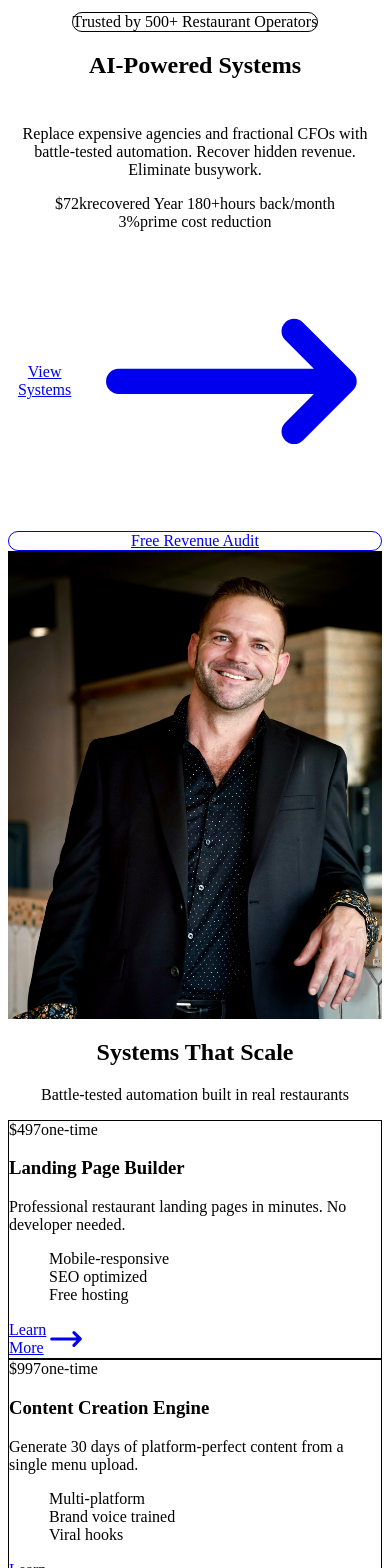
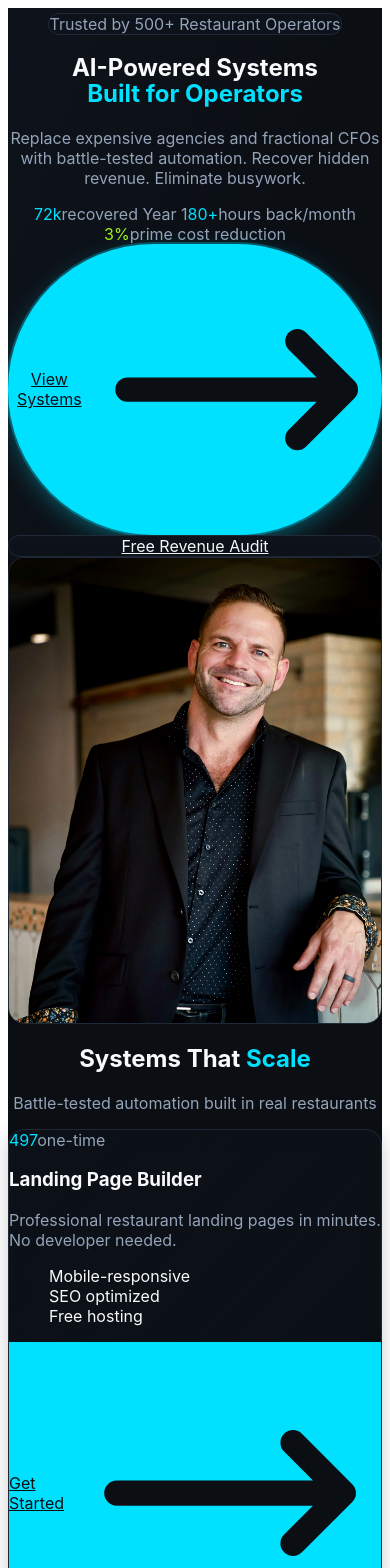
Before and after one commit to TheDrunkZebra/ai-restaurant-guy, a React (Vite) app: page / in a window 390 px wide. Shown: the top 1568 px of the page. Built offline with nearby package versions, Linux system fonts and the light colour scheme.

Commit message:
Recreate original design with #0B0F14, #00E0FF, #9EF01A color scheme - Restore glassmorphism, glow effects, and original styling

```diff
--- a/src/App.jsx
+++ b/src/App.jsx
@@ -10,7 +10,7 @@ import RevenueRecoveryAudit from './RevenueRecoveryAudit';
  */
 function App() {
   return (
-    <div className="min-h-screen bg-slate-950 text-white">
+    <div className="min-h-screen bg-[#0B0F14] text-[#F8FAFC]" style={{ fontFamily: 'Inter, system-ui, sans-serif' }}>
       {/* Hero Section */}
       <HeroSection />
 
@@ -23,10 +23,10 @@ function App() {
       {/* Lead Capture */}
       <RevenueRecoveryAudit />
 
-      {/* Minimal Footer */}
-      <footer className="py-16 border-t border-white/5">
+      {/* Footer */}
+      <footer className="py-16 border-t border-[#1F2937] bg-[#0B0F14]">
         <div className="max-w-7xl mx-auto px-6 sm:px-8 lg:px-12">
-          <div className="text-center text-slate-500 text-sm">
+          <div className="text-center text-[#94A3B8] text-sm">
             © 2025 The AI Restaurant Guy. Built for operators, by operators.
           </div>
         </div>
--- a/src/CaseStudy.jsx
+++ b/src/CaseStudy.jsx
@@ -1,58 +1,61 @@
 import React from 'react';
 
 /**
- * Modern Case Study Section
- * Clean, minimal, impressive
+ * Original Design Case Study Section
+ * Clean metrics and story with original colors
  */
 const CaseStudy = () => {
   return (
-    <section className="py-32 bg-gradient-to-b from-slate-950 to-slate-900">
+    <section className="py-32 bg-gradient-to-b from-[#0B0F14] to-[#0E131B]">
       <div className="max-w-7xl mx-auto px-6 sm:px-8 lg:px-12">
-        {/* Minimal header */}
+        {/* Header - Original style */}
         <div className="text-center mb-20">
-          <h2 className="text-4xl md:text-5xl font-light text-white mb-4 tracking-tight">
-            Real Results
+          <h2 className="text-4xl md:text-5xl font-bold text-[#F8FAFC] mb-4 tracking-tight">
+            Real <span className="text-[#9EF01A]">Results</span>
           </h2>
-          <p className="text-xl text-slate-400 font-light">
+          <p className="text-xl text-[#94A3B8]">
             From our own operations
           </p>
         </div>
 
-        {/* Metrics - Clean, no boxes */}
-        <div className="grid md:grid-cols-4 gap-12 mb-20">
-          <div className="text-center">
-            <div className="text-5xl md:text-6xl font-light text-white mb-3">$72k</div>
-            <div className="text-slate-400">Agency fees eliminated</div>
+        {/* Metrics - Original glass cards */}
+        <div className="grid md:grid-cols-4 gap-8 mb-20">
+          <div className="glass-card p-8 text-center hover-lift">
+            <div className="text-5xl md:text-6xl font-bold text-[#00E0FF] mb-3 font-mono">72k</div>
+            <div className="text-[#94A3B8]">Agency fees eliminated</div>
           </div>
-          <div className="text-center">
-            <div className="text-5xl md:text-6xl font-light text-white mb-3">2</div>
-            <div className="text-slate-400">Days on-site per month</div>
+          <div className="glass-card p-8 text-center hover-lift">
+            <div className="text-5xl md:text-6xl font-bold text-[#00E0FF] mb-3 font-mono">2</div>
+            <div className="text-[#94A3B8]">Days on-site per month</div>
           </div>
-          <div className="text-center">
-            <div className="text-5xl md:text-6xl font-light text-white mb-3">3%</div>
-            <div className="text-slate-400">Prime cost reduction</div>
+          <div className="glass-card p-8 text-center hover-lift">
+            <div className="text-5xl md:text-6xl font-bold text-[#9EF01A] mb-3 font-mono">3%</div>
+            <div className="text-[#94A3B8]">Prime cost reduction</div>
           </div>
-          <div className="text-center">
-            <div className="text-5xl md:text-6xl font-light text-white mb-3">5</div>
-            <div className="text-slate-400">Platforms automated</div>
+          <div className="glass-card p-8 text-center hover-lift">
+            <div className="text-5xl md:text-6xl font-bold text-[#00E0FF] mb-3 font-mono">5</div>
+            <div className="text-[#94A3B8]">Platforms automated</div>
           </div>
         </div>
 
-        {/* Story - Clean typography */}
-        <div className="max-w-4xl mx-auto">
-          <div className="prose prose-invert prose-lg max-w-none">
-            <p className="text-xl text-slate-300 leading-relaxed mb-6 font-light">
+        {/* Story - Original typography */}
+        <div className="max-w-4xl mx-auto glass-card p-12">
+          <h3 className="text-3xl md:text-4xl font-bold text-[#F8FAFC] mb-8 text-center">
+            The <span className="text-[#9EF01A]">Lightbulb Moment</span>
+          </h3>
+          <div className="space-y-6 text-lg text-[#F8FAFC] leading-relaxed">
+            <p className="text-[#94A3B8]">
               We deployed the Content Creation Engine to break free from expensive agency retainers. Results were immediate—we generated the volume of platform-perfect content needed for Instagram and Google My Business instantly.
             </p>
-            <p className="text-xl text-slate-300 leading-relaxed mb-6 font-light">
+            <p className="text-[#94A3B8]">
               The real breakthrough came when we cross-referenced success with the Financial Intelligence Engine. While sales were up, the system flagged a critical Prime Cost variance—a popular menu item had a hidden margin leak threatening to eliminate all new profit.
             </p>
-            <p className="text-xl text-white leading-relaxed font-medium">
+            <p className="text-[#F8FAFC] font-bold">
               We adjusted vendors and prices immediately, protecting the bottom line instead of reacting 90 days later. We weren't just marketing better—we were operating smarter.
             </p>
-            <div className="mt-12 text-slate-400 text-lg">
-              — Seamus O'Brien
-            </div>
+            <cite className="block text-right text-[#94A3B8] mt-8 text-base">
+              — Seamus O'Brien, Owner
+            </cite>
           </div>
         </div>
       </div>
--- a/src/HeroSection.jsx
+++ b/src/HeroSection.jsx
@@ -1,12 +1,12 @@
 import React from 'react';
 
 /**
- * Modern Hero Section - Premium AI Consultancy Aesthetic
- * Clean, minimal, sophisticated design
+ * Original Design Hero Section
+ * Recreated with original color scheme: #0B0F14, #00E0FF, #9EF01A
  */
 const HeroSection = () => {
   return (
-    <section className="relative min-h-screen flex items-center justify-center overflow-hidden bg-gradient-to-br from-slate-950 via-slate-900 to-slate-950">
+    <section className="relative min-h-screen flex items-center justify-center overflow-hidden bg-gradient-to-br from-[#0E131B] via-transparent to-[#0B0F14]">
       {/* Subtle background pattern */}
       <div className="absolute inset-0 opacity-[0.03]">
         <div className="absolute inset-0" style={{
@@ -18,48 +18,48 @@ const HeroSection = () => {
       <div className="relative z-10 max-w-7xl mx-auto px-6 sm:px-8 lg:px-12 py-32">
         <div className="grid lg:grid-cols-2 gap-16 items-center">
           {/* Left: Content */}
-          <div className="text-center lg:text-left">
-            {/* Minimal badge */}
-            <div className="inline-flex items-center gap-2 mb-8 px-4 py-1.5 rounded-full bg-white/5 border border-white/10 backdrop-blur-sm">
-              <span className="w-2 h-2 rounded-full bg-emerald-400 animate-pulse"></span>
-              <span className="text-sm text-slate-400 font-medium">Trusted by 500+ Restaurant Operators</span>
+          <div className="text-center lg:text-left animate-fade-in-up">
+            {/* Badge with original green */}
+            <div className="inline-flex items-center gap-2 mb-8 px-4 py-1.5 rounded-full bg-[#0E131B] border border-[#1F2937] backdrop-blur-sm">
+              <span className="w-2 h-2 rounded-full bg-[#9EF01A] animate-pulse"></span>
+              <span className="text-sm text-[#94A3B8] font-medium">Trusted by 500+ Restaurant Operators</span>
             </div>
 
-            {/* Headline - Clean and powerful */}
-            <h1 className="text-5xl md:text-6xl lg:text-7xl font-light text-white mb-8 leading-[1.1] tracking-tight">
+            {/* Headline - Original style */}
+            <h1 className="text-5xl md:text-6xl lg:text-7xl font-bold text-[#F8FAFC] mb-8 leading-[1.1] tracking-tight">
               AI-Powered Systems
               <br />
-              <span className="font-semibold bg-gradient-to-r from-white via-white to-slate-400 bg-clip-text text-transparent">
+              <span className="text-[#00E0FF]">
                 Built for Operators
               </span>
             </h1>
 
-            {/* Subheadline - Concise and clear */}
-            <p className="text-xl md:text-2xl text-slate-400 mb-12 max-w-2xl mx-auto lg:mx-0 leading-relaxed font-light">
+            {/* Subheadline */}
+            <p className="text-xl md:text-2xl text-[#94A3B8] mb-12 max-w-2xl mx-auto lg:mx-0 leading-relaxed">
               Replace expensive agencies and fractional CFOs with battle-tested automation. Recover hidden revenue. Eliminate busywork.
             </p>
 
-            {/* Simple metrics - No boxes */}
-            <div className="flex flex-wrap items-center justify-center lg:justify-start gap-8 mb-12 text-sm text-slate-500">
+            {/* Metrics - Original style */}
+            <div className="flex flex-wrap items-center justify-center lg:justify-start gap-8 mb-12 text-sm text-[#94A3B8]">
               <div>
-                <span className="text-2xl font-semibold text-white">$72k</span>
+                <span className="text-2xl font-bold text-[#00E0FF]">72k</span>
                 <span className="ml-2">recovered Year 1</span>
               </div>
               <div>
-                <span className="text-2xl font-semibold text-white">80+</span>
+                <span className="text-2xl font-bold text-[#00E0FF]">80+</span>
                 <span className="ml-2">hours back/month</span>
               </div>
               <div>
-                <span className="text-2xl font-semibold text-white">3%</span>
+                <span className="text-2xl font-bold text-[#9EF01A]">3%</span>
                 <span className="ml-2">prime cost reduction</span>
               </div>
             </div>
 
-            {/* Clean CTAs */}
+            {/* CTAs - Original colors */}
             <div className="flex flex-col sm:flex-row gap-4 justify-center lg:justify-start">
               <a
                 href="#systems"
-                className="group inline-flex items-center justify-center px-8 py-4 bg-white text-slate-950 rounded-full font-medium hover:bg-slate-100 transition-all duration-200 hover:scale-[1.02] hover:shadow-xl hover:shadow-white/10"
+                className="group inline-flex items-center justify-center px-8 py-4 bg-[#00E0FF] text-[#0B0F14] rounded-full font-bold hover:bg-[#08C7E5] transition-all duration-200 hover:scale-[1.02] hover:shadow-lg hover:shadow-[#00E0FF]/20 animate-glow"
               >
                 View Systems
                 <svg className="ml-2 w-5 h-5 group-hover:translate-x-1 transition-transform" fill="none" viewBox="0 0 24 24" stroke="currentColor">
@@ -68,28 +68,28 @@ const HeroSection = () => {
               </a>
               <a
                 href="#audit"
-                className="inline-flex items-center justify-center px-8 py-4 bg-white/5 border border-white/10 text-white rounded-full font-medium hover:bg-white/10 transition-all duration-200 backdrop-blur-sm"
+                className="inline-flex items-center justify-center px-8 py-4 bg-[#0E131B] border border-[#1F2937] text-[#F8FAFC] rounded-full font-medium hover:bg-[#1F2937] hover:border-[#00E0FF]/30 transition-all duration-200 backdrop-blur-sm"
               >
                 Free Revenue Audit
               </a>
             </div>
           </div>
 
-          {/* Right: Portrait - Clean and elegant */}
+          {/* Right: Portrait - Original styling */}
           <div className="relative lg:pl-8">
-            <div className="relative rounded-3xl overflow-hidden aspect-[4/5] max-w-md mx-auto lg:mx-0">
+            <div className="relative rounded-3xl overflow-hidden aspect-[4/5] max-w-md mx-auto lg:mx-0 glass-card hover-lift">
               <img
                 src="/seamus-portrait.jpg"
                 alt="Seamus O'Brien"
                 className="w-full h-full object-cover object-center"
                 style={{
-                  filter: 'grayscale(0.2) contrast(1.1) brightness(1.05)',
+                  filter: 'grayscale(0.1) contrast(1.05) brightness(1.02)',
                 }}
               />
-              <div className="absolute inset-0 bg-gradient-to-t from-slate-950/40 via-transparent to-transparent" />
+              <div className="absolute inset-0 bg-gradient-to-t from-[#0B0F14]/60 via-transparent to-transparent" />
             </div>
-            {/* Subtle glow effect */}
-            <div className="absolute -inset-4 bg-gradient-to-r from-emerald-500/20 via-transparent to-blue-500/20 rounded-3xl blur-3xl -z-10 opacity-50"></div>
+            {/* Glow effect - Original cyan */}
+            <div className="absolute -inset-4 bg-gradient-to-r from-[#00E0FF]/20 via-transparent to-[#9EF01A]/20 rounded-3xl blur-3xl -z-10 opacity-50"></div>
           </div>
         </div>
       </div>
--- a/src/ShopTheSystems.jsx
+++ b/src/ShopTheSystems.jsx
@@ -1,8 +1,8 @@
 import React from 'react';
 
 /**
- * Modern Product Showcase
- * Clean cards with minimal borders, better spacing
+ * Original Design Product Showcase
+ * Glassmorphism cards with original color scheme
  */
 const ShopTheSystems = () => {
   const products = [
@@ -11,83 +11,91 @@ const ShopTheSystems = () => {
       title: "Landing Page Builder",
       price: "497",
       description: "Professional restaurant landing pages in minutes. No developer needed.",
-      features: ["Mobile-responsive", "SEO optimized", "Free hosting"]
+      features: ["Mobile-responsive", "SEO optimized", "Free hosting"],
+      buttonHref: "#audit",
+      buttonText: "Get Started"
     },
     {
       id: 2,
       title: "Content Creation Engine",
       price: "997",
       description: "Generate 30 days of platform-perfect content from a single menu upload.",
-      features: ["Multi-platform", "Brand voice trained", "Viral hooks"]
+      features: ["Multi-platform", "Brand voice trained", "Viral hooks"],
+      buttonHref: "#audit",
+      buttonText: "Get Started"
     },
     {
       id: 3,
       title: "Financial Intelligence",
       price: "2997",
       description: "Real-time prime cost tracking and automated vendor invoice auditing.",
-      features: ["Prime cost alerts", "Vendor audit", "Break-even analysis"]
+      features: ["Prime cost alerts", "Vendor audit", "Break-even analysis"],
+      buttonHref: "#audit",
+      buttonText: "Get Started"
     },
     {
       id: 4,
       title: "ShiftPilot",
       price: "97",
       description: "Eliminate decision fatigue with AI-powered task prioritization.",
-      features: ["Role-based logic", "Time-blocking", "Auto-prioritization"]
+      features: ["Role-based logic", "Time-blocking", "Auto-prioritization"],
+      buttonHref: "#audit",
+      buttonText: "Get Started"
     }
   ];
 
   return (
-    <section id="systems" className="py-32 bg-slate-950">
+    <section id="systems" className="py-32 bg-[#0B0F14]">
       <div className="max-w-7xl mx-auto px-6 sm:px-8 lg:px-12">
-        {/* Minimal header */}
+        {/* Header - Original style */}
         <div className="text-center mb-20">
-          <h2 className="text-4xl md:text-5xl font-light text-white mb-4 tracking-tight">
-            Systems That Scale
+          <h2 className="text-4xl md:text-5xl font-bold text-[#F8FAFC] mb-4 tracking-tight">
+            Systems That <span className="text-[#00E0FF]">Scale</span>
           </h2>
-          <p className="text-xl text-slate-400 max-w-2xl mx-auto font-light">
+          <p className="text-xl text-[#94A3B8] max-w-2xl mx-auto">
             Battle-tested automation built in real restaurants
           </p>
         </div>
 
-        {/* Clean product grid - No heavy borders */}
+        {/* Product grid - Original glassmorphism */}
         <div className="grid md:grid-cols-2 gap-8">
           {products.map((product) => (
             <div
               key={product.id}
-              className="group relative bg-white/5 backdrop-blur-sm border border-white/5 rounded-3xl p-10 hover:bg-white/10 hover:border-white/10 transition-all duration-300"
+              className="glass-card p-10 hover-lift group"
             >
-              {/* Price - Prominent but elegant */}
+              {/* Price - Original cyan */}
               <div className="mb-6">
-                <span className="text-5xl font-light text-white">${product.price}</span>
-                <span className="text-slate-400 ml-2 text-sm">one-time</span>
+                <span className="text-5xl font-bold text-[#00E0FF]">{product.price}</span>
+                <span className="text-[#94A3B8] ml-2 text-sm">one-time</span>
               </div>
 
               {/* Title */}
-              <h3 className="text-2xl font-semibold text-white mb-4">
+              <h3 className="text-2xl font-bold text-[#F8FAFC] mb-4">
                 {product.title}
               </h3>
 
               {/* Description */}
-              <p className="text-slate-400 mb-8 text-lg leading-relaxed">
+              <p className="text-[#94A3B8] mb-8 text-lg leading-relaxed">
                 {product.description}
               </p>
 
-              {/* Features - Minimal list */}
-              <ul className="space-y-2 mb-8">
+              {/* Features - Original green checkmarks */}
+              <ul className="space-y-3 mb-8">
                 {product.features.map((feature, idx) => (
-                  <li key={idx} className="flex items-center gap-3 text-slate-300">
-                    <div className="w-1.5 h-1.5 rounded-full bg-emerald-400"></div>
+                  <li key={idx} className="flex items-center gap-3 text-[#F8FAFC]">
+                    <span className="w-2 h-2 rounded-full bg-[#9EF01A] flex-shrink-0"></span>
                     {feature}
                   </li>
                 ))}
               </ul>
 
-              {/* CTA - Clean button */}
+              {/* CTA - Original cyan button */}
               <a
-                href={`#${product.id}`}
-                className="inline-flex items-center text-white font-medium group-hover:text-emerald-400 transition-colors"
+                href={product.buttonHref}
+                className="inline-flex items-center justify-center w-full px-8 py-3 bg-[#00E0FF] text-[#0B0F14] rounded-lg font-bold hover:bg-[#08C7E5] transition-all duration-200 hover:scale-[1.02] group-hover:shadow-lg group-hover:shadow-[#00E0FF]/20"
               >
-                Learn More
+                {product.buttonText}
                 <svg className="ml-2 w-5 h-5 group-hover:translate-x-1 transition-transform" fill="none" viewBox="0 0 24 24" stroke="currentColor">
                   <path strokeLinecap="round" strokeLinejoin="round" strokeWidth={2} d="M17 8l4 4m0 0l-4 4m4-4H3" />
                 </svg>
@@ -95,6 +103,25 @@ const ShopTheSystems = () => {
             </div>
           ))}
         </div>
+
+        {/* Custom Automation CTA - Original style */}
+        <div className="mt-16 glass-card p-12 text-center">
+          <h3 className="text-3xl font-bold text-[#F8FAFC] mb-4">
+            Need <span className="text-[#00E0FF]">Custom Automation</span>?
+          </h3>
+          <p className="text-lg text-[#94A3B8] mb-8">
+            White-glove installation and custom API integration for high-volume groups.
+          </p>
+          <a
+            href="#audit"
+            className="inline-flex items-center justify-center px-8 py-4 bg-[#9EF01A] text-[#0B0F14] rounded-full font-bold hover:bg-[#8ED60A] transition-all duration-200 hover:scale-[1.02] shadow-lg shadow-[#9EF01A]/20"
+          >
+            Book a Strategy Call
+            <svg className="ml-2 w-5 h-5 group-hover:translate-x-1 transition-transform" fill="none" viewBox="0 0 24 24" stroke="currentColor">
+              <path strokeLinecap="round" strokeLinejoin="round" strokeWidth={2} d="M17 8l4 4m0 0l-4 4m4-4H3" />
+            </svg>
+          </a>
+        </div>
       </div>
     </section>
   );
--- a/src/index.css
+++ b/src/index.css
@@ -3,16 +3,102 @@
 @tailwind utilities;
 
 /* ============================================
+   ORIGINAL DESIGN COLOR SCHEME
+   Recreated from original CSS
+   ============================================ */
+:root {
+  --primary: #00E0FF;
+  --accent: #9EF01A;
+  --background: #0B0F14;
+  --surface: #0E131B;
+  --text-primary: #F8FAFC;
+  --text-secondary: #94A3B8;
+  --border-color: #1F2937;
+  --manilla-paper: #E7C9A9;
+  --typewriter-font: 'Courier New', 'Courier', monospace;
+}
+
+/* Custom Scrollbar - Original Design */
+::-webkit-scrollbar {
+  width: 8px;
+  height: 8px;
+}
+::-webkit-scrollbar-track {
+  background: var(--background);
+}
+::-webkit-scrollbar-thumb {
+  background: var(--border-color);
+  border-radius: 4px;
+}
+::-webkit-scrollbar-thumb:hover {
+  background: var(--primary);
+}
+
+/* Glassmorphism Card Style - Original */
+.glass-card {
+  background: linear-gradient(135deg, rgba(14, 19, 27, 0.6), rgba(14, 19, 27, 0.3));
+  backdrop-filter: blur(12px);
+  -webkit-backdrop-filter: blur(12px);
+  border: 1px solid var(--border-color);
+  border-radius: 1rem;
+  transition: transform 0.3s ease-in-out, box-shadow 0.3s ease-in-out;
+  box-shadow: 0 4px 20px rgba(0, 0, 0, 0.2);
+}
+.glass-card:hover {
+  transform: translateY(-5px) scale(1.01);
+  box-shadow: 0 8px 30px rgba(0, 0, 0, 0.25);
+}
+
+/* Glow Animation - Original */
+@keyframes glow {
+  0%, 100% {
+    box-shadow: 0 0 0 2px rgba(0, 224, 255, 0.25), 0 8px 30px -10px rgba(0, 224, 255, 0.6);
+  }
+  50% {
+    box-shadow: 0 0 0 2px rgba(0, 224, 255, 0.4), 0 8px 30px -10px rgba(0, 224, 255, 0.8);
+  }
+}
+.animate-glow {
+  animation: 2s ease-in-out infinite glow;
+}
+
+/* Fade In Up Animation - Original */
+@keyframes fadeInUp {
+  0% {
+    opacity: 0;
+    transform: translateY(30px);
+  }
+  100% {
+    opacity: 1;
+    transform: translateY(0);
+  }
+}
+.animate-fade-in-up {
+  animation: 0.6s ease-out fadeInUp;
+}
+
+/* Hover Lift Effect - Original */
+.hover-lift {
+  transition: transform 0.3s, box-shadow 0.3s;
+}
+.hover-lift:hover {
+  transform: translateY(-4px);
+  box-shadow: 0 20px 25px -5px rgba(0, 0, 0, 0.1), 0 10px 10px -5px rgba(0, 0, 0, 0.04);
+}
+
+/* Card Hover Effect - Original */
+.card-hover {
+  transition: all 0.3s;
+}
+.card-hover:hover {
+  transform: translateY(-2px);
+  box-shadow: 0 20px 40px -10px rgba(0, 224, 255, 0.1);
+}
+
+/* ============================================
    MANILLA PAPER + TYPEWRITER FONT STYLING
    Matching Salty Zebra FOH Bible Aesthetic
    ============================================ */
-
-/* Manilla Paper Background Color */
-/* From Salty Zebra: #E7C9A9 (Linen/Manilla) */
-:root {
-  --manilla-paper: #E7C9A9;
-  --typewriter-font: 'Courier New', 'Courier', monospace;
-}
 
 /* All Tables: Manilla Paper Background + Typewriter Font */
 table,
```
Also changed, not shown: src/RevenueRecoveryAudit.jsx (+44 -18 lines).
